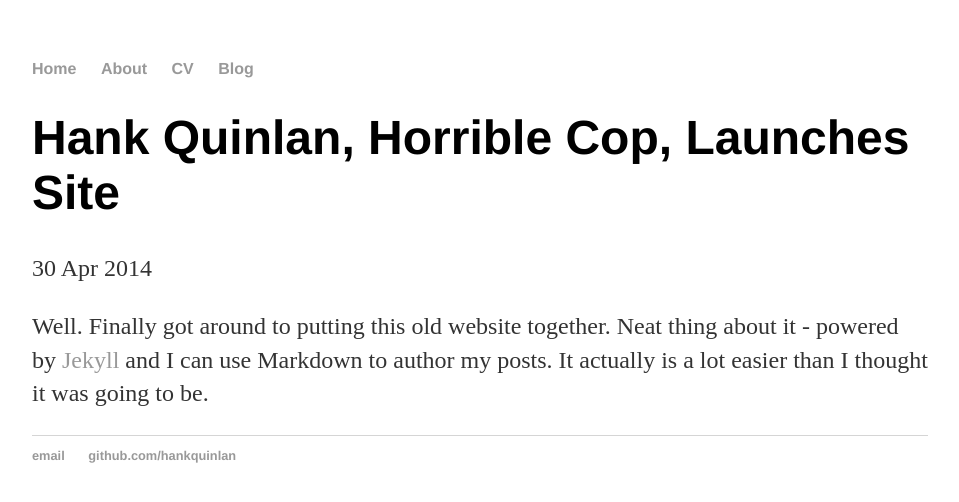
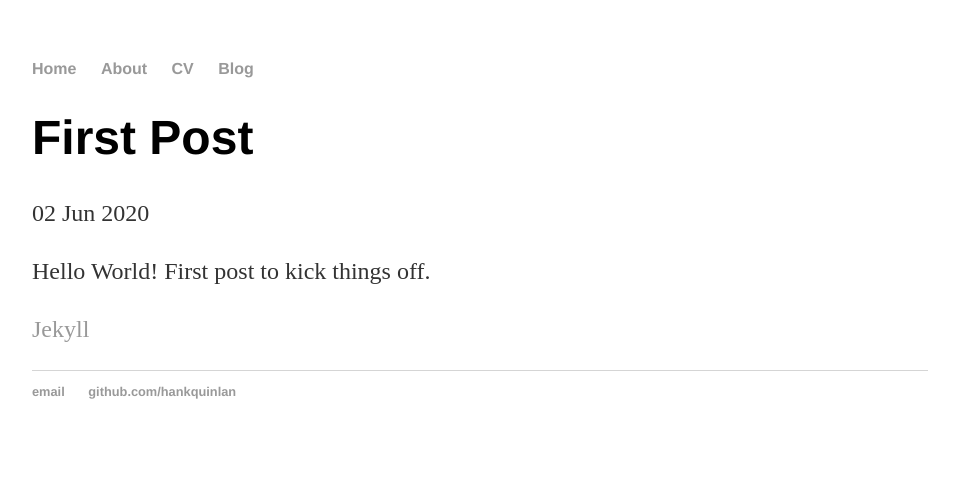
Before and after one commit to ml153578/ml153578.github.io, a Jekyll site: the page built from _posts/2020-06-02-Hello-World.md, in a window 1280 px wide. Shown: the top 502 px of the page, without its empty margins (160-1119 px from the left). Built offline with Jekyll 4.4.1, drawn with Linux system fonts in a browser that asks for light colours.

Commit message:
Small Adj

```diff
--- a/_layouts/default.html
+++ b/_layouts/default.html
@@ -21,8 +21,8 @@
 			</div><!-- /.container -->
 			<footer>
 	    		<ul>
-	        		<li><a href="mailto:hankquinlanhub@gmail.com">email</a></li>
-	        		<li><a href="https://github.com/hankquinlan">github.com/hankquinlan</a></li>
+	        		<li><a href="mailto:chunt.li95@gmail.com">email</a></li>
+	        		<li><a href="https://github.com/ml153578">github.com/hankquinlan</a></li>
 				</ul>
 			</footer>
 		</body>
--- a/_posts/2020-06-02-Hello-World.md
+++ b/_posts/2020-06-02-Hello-World.md
@@ -1,7 +1,9 @@
 ---
 layout: post
-title: "Hank Quinlan, Horrible Cop, Launches Site"
-date: 2014-04-30
+title: "First Post"
+date: 2020-06-02
 ---
 
-Well. Finally got around to putting this old website together. Neat thing about it - powered by [Jekyll](http://jekyllrb.com) and I can use Markdown to author my posts. It actually is a lot easier than I thought it was going to be.
+Hello World! First post to kick things off.
+
+[Jekyll](http://jekyllrb.com)
--- a/blog/atom.xml
+++ b/blog/atom.xml
@@ -4,14 +4,14 @@ layout: feed
 <?xml version="1.0" encoding="utf-8"?>
 <feed xmlns="http://www.w3.org/2005/Atom">
 
-	<title>Hank Quinlan's Blog</title>
+	<title>ML's Blog</title>
 	<link href="http://hankquinlan.github.io/blog/atom.xml" rel="self"/>
 	<link href="http://hankquinlan.github.io/blog"/>
 	<updated>{{ site.time | date_to_xmlschema }}</updated>
 	<id>http://hankquinlan.github.io/blog</id>
 	<author>
-		<name>Hank Quinlan</name>
-		<email>hankquinlanhub@gmail.com</email>
+		<name>ML</name>
+		<email>chunt.li95@gmail.com</email>
 	</author>
 
 	{% for post in site.posts %}
--- a/blog/index.html
+++ b/blog/index.html
@@ -1,6 +1,6 @@
 ---
 layout: default
-title: Hank Quinlan's Blog
+title: ML's Blog
 ---
 	<h1>{{ page.title }}</h1>
 	<ul class="posts">
```
